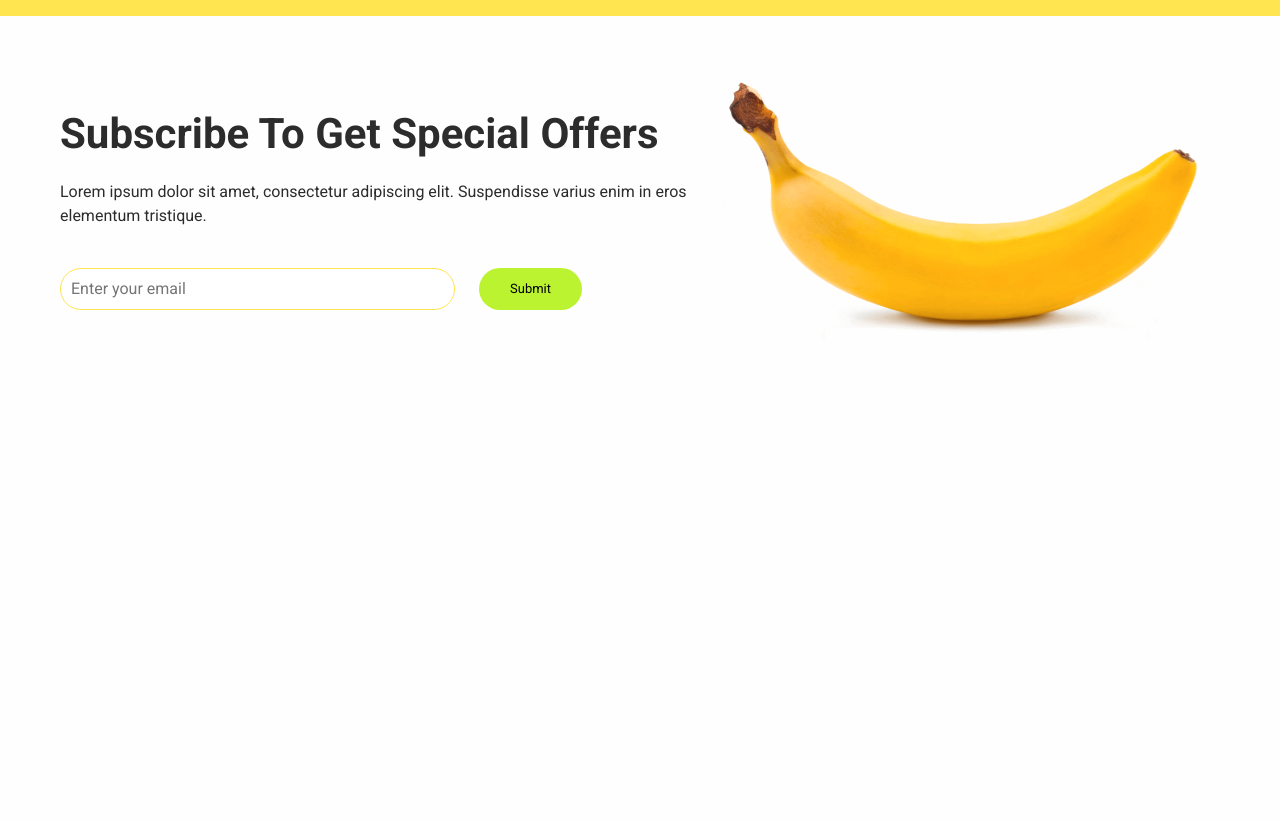
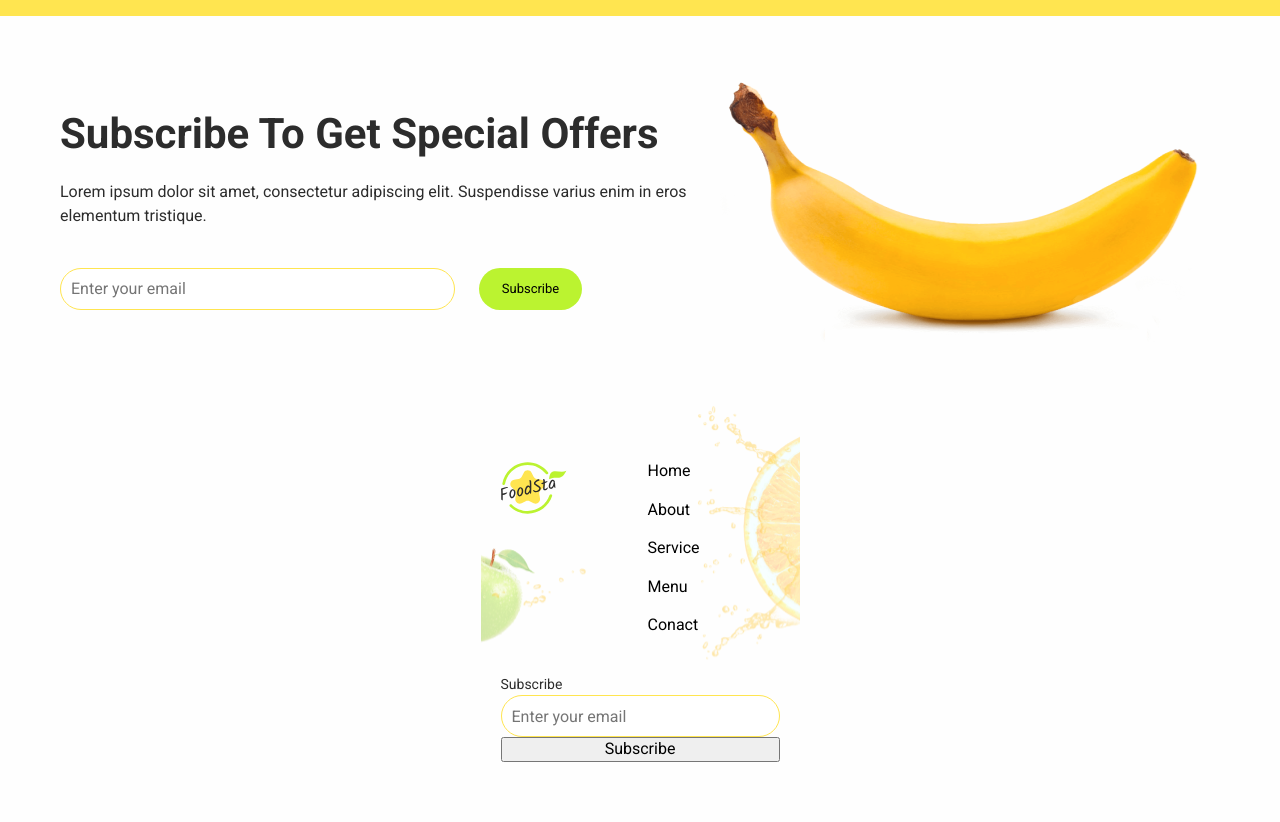
Before and after one commit to YuraShybalov/FoodSta, a plain HTML site: page index.html in a window 1280 px wide. Shown: the part 3043-3865 px from the top of the page. Before the commit the page ends 3445 px from the top, so only its background shows below. Drawn offline with nearby package versions, Linux system fonts and the light colour scheme; files whose address does not match are found by name.

Commit message:
add footer

```diff
--- a/css/styles.css
+++ b/css/styles.css
@@ -385,6 +385,43 @@ order-btn:focus {
 .btn-submit:focus {
   background: var(--yellow-main);
 }
+.footer-fon {
+  width: 319px;
+  /* height: 619px; */
+  background: url(/pictures/fon-footer-mobile.png);
+  padding-top: 60px;
+  padding-bottom: 60px;
+  display: flex;
+  flex-wrap: wrap;
+}
+.list-nav-footer {
+  display: flex;
+  flex-direction: column;
+  gap: 20px;
+  margin-left: 81px;
+}
+.nav-text-footer {
+  color: #000;
+}
+.subscribe {
+  margin-top: 40px;
+}
+.subscribe-title {
+  font-weight: 500;
+  font-size: 14px;
+  line-height: 1.5;
+}
+.form-footer {
+  display: flex;
+  flex-direction: column;
+}
+.style-imput-footer {
+  border: 0.85px solid var(--yellow-main);
+  border-radius: 30px;
+  padding: 10px;
+  width: 279px;
+  height: 42px;
+}
 
 @media screen and (min-width: 768px) {
   .mobile-nav {
--- a/index.html
+++ b/index.html
@@ -268,13 +268,44 @@
                 name="email"
                 placeholder="Enter your email"
               />
-              <input class="btn-submit" type="submit" value="Submit" />
+              <input class="btn-submit" type="submit" value="Subscribe" />
             </form>
           </div>
         </div>
       </section>
     </main>
-    <footer></footer>
+    <footer >
+      <div class=" container footer-fon">
+        <a href="./index.html">
+          <svg width="66" height="52">
+            <use href="./pictures/svg/icons.svg#logo"></use>
+          </svg>
+        </a>
+        <ul class="list-nav-footer">
+          <li><a class="nav-text-footer">Home</a></li>
+          <li><a class="nav-text-footer" href="#contact">About</a></li>
+          <li><a class="nav-text-footer" href="#service">Service</a></li>
+          <li><a class="nav-text-footer" href="#menu">Menu</a></li>
+          <li><a class="nav-text-footer" href="#opinion">Conact</a></li>
+        </ul>
+        <div class="subscribe">
+          <h3 class="subscribe-title">Subscribe</h3>
+          <form class="form-footer"
+                action="mailto:your-email@example.com"
+                method="post"
+                enctype="text/plain"
+              >
+                <input class="style-imput-footer"
+                  type="email"
+                  id="email"
+                  name="email"
+                  placeholder="Enter your email"
+                />
+                <input class="btn-submit-footer" type="submit" value="Subscribe" />
+          </form>
+        </div>
+      </div>
+    </footer>
     <script
       defer
       src="https://cdnjs.cloudflare.com/ajax/libs/body-scroll-lock/3.1.5/bodyScrollLock.min.js"
```
Also changed, not shown: pictures/fon-footer-mobile.png (added).
